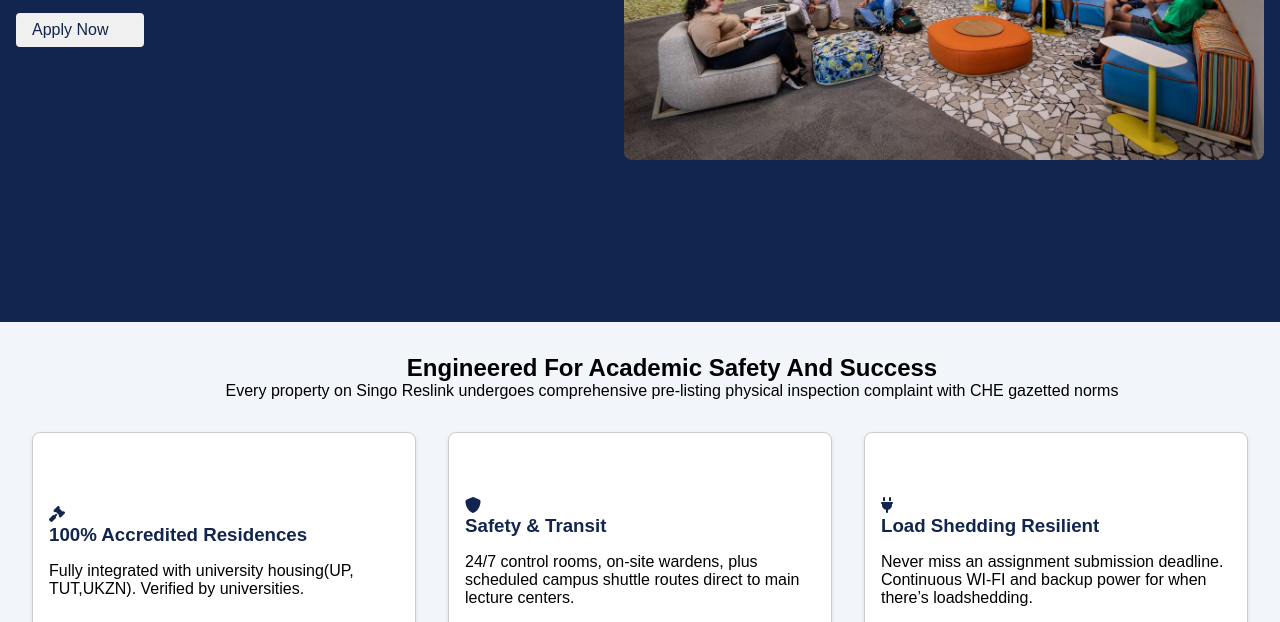
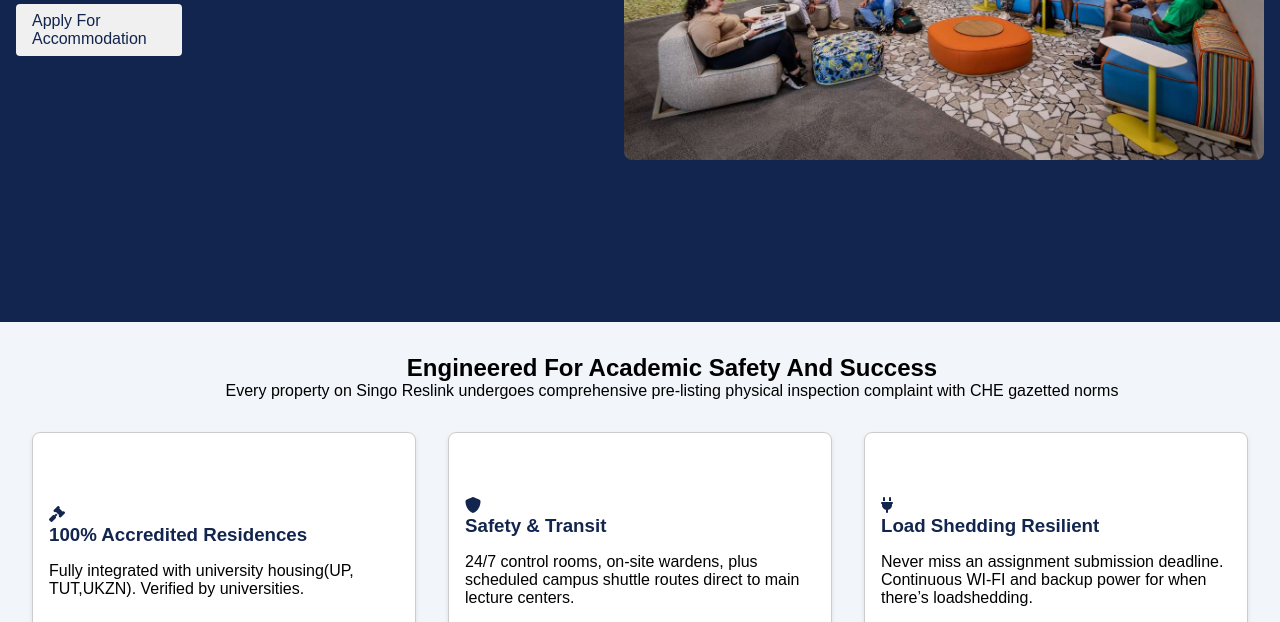
Before and after one commit to TheKhomunalaGroup/Reslink, a plain HTML site: page public/index.html in a window 1280 px wide. Shown: the part 478-1100 px from the top of the page. Drawn offline with Linux system fonts and the light colour scheme.

Commit message:
Update hero section link text for clarity and adjust header width for better layout

```diff
--- a/public/index.html
+++ b/public/index.html
@@ -34,7 +34,7 @@ href="https://cdnjs.cloudflare.com/ajax/libs/font-awesome/6.7.2/css/all.min.css"
     <div class="hero-text">
         <h1>Find Your Student Home</h1>
         <p>Official accredited residences across major SA campuses. Secure, load shedding resilient, and verified.</p>
-        <a href="#" class="apply">Apply Now</a>
+        <a href="#" class="apply">Apply For Accommodation</a>
     </div>
     <div class="hero-pic">
         <img src="src/hero-bg.jpg" alt="" class="hero-img">
--- a/public/style.css
+++ b/public/style.css
@@ -71,7 +71,7 @@ header{
     color: var(--primary-color);
     padding: 0.5rem 1rem;
     background-color: var(--secondary-color);
-    width: 10dvw;
+    width: 13dvw;
     border-radius: 0.25rem;
 
 }
```
